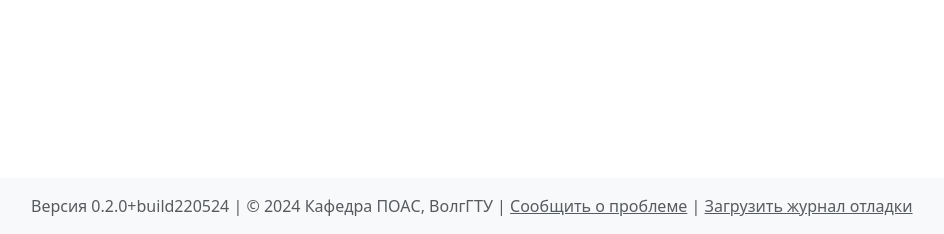
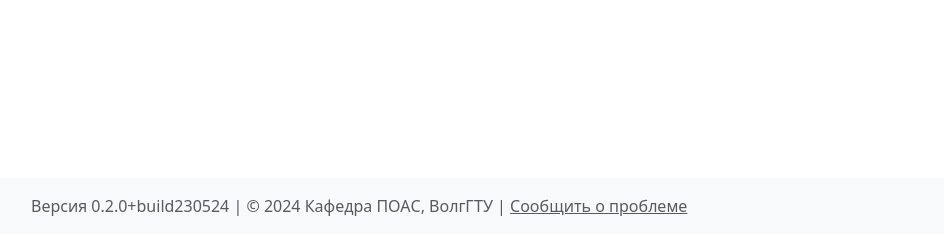
Before and after one commit to brookite/VSTU_DepartmentPublications, a Django app: template frontend/templates/index.html in a window 1280 px wide. Shown: the part 566-800 px from the top of the page, without its empty margins (51-995 px from the left). Run offline with Django 5.2, Linux system fonts and the light colour scheme; the template is opened without the code that fills it: most values are stand-ins (such as "Sample title", 1, 10 or a date in 2020); data that the repository does not hold is empty; some libraries are stand-ins or nearby versions.

Commit message:
fix: Minor fixes

```diff
--- a/frontend/templates/base.html
+++ b/frontend/templates/base.html
@@ -77,16 +77,19 @@
 
     <footer class="footer mt-auto py-3 bg-light">
       <div class="container">
-          <span class="text-muted">Версия 0.2.0+build220524</span>
+          <span class="text-muted">Версия 0.2.0+build230524</span>
           <span class="text-muted"> | </span>
         <span class="text-muted text-end">© 2024 Кафедра ПОАС, ВолгГТУ</span>
         <span class="text-muted"> | </span>
         <a href="mailto:dmitriy.shashkov1@yandex.ru" class="text-muted"
           >Сообщить о проблеме</a
-        ><span class="text-muted"> | </span>
+        >
+          {% if user.is_authenticated %}
+          <span class="text-muted"> | </span>
           <a href="/dumpLogs" class="text-muted"
           >Загрузить журнал отладки</a
-        >
+            >
+          {% endif %}
       </div>
     </footer>
 
--- a/requirements.txt
+++ b/requirements.txt
@@ -6,5 +6,4 @@ BeautifulSoup4
 python-dotenv
 psycopg[binary]
 django-extensions
-croniter
 apscheduler
```
